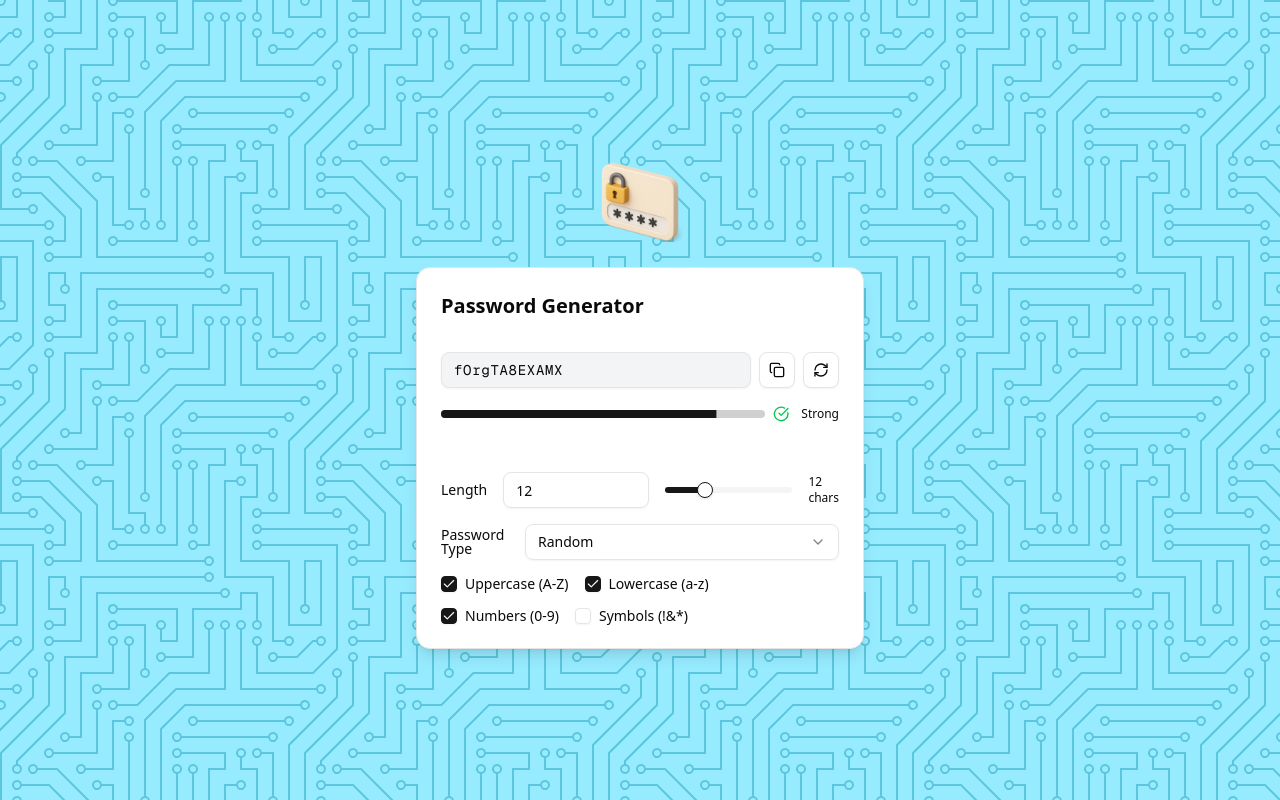
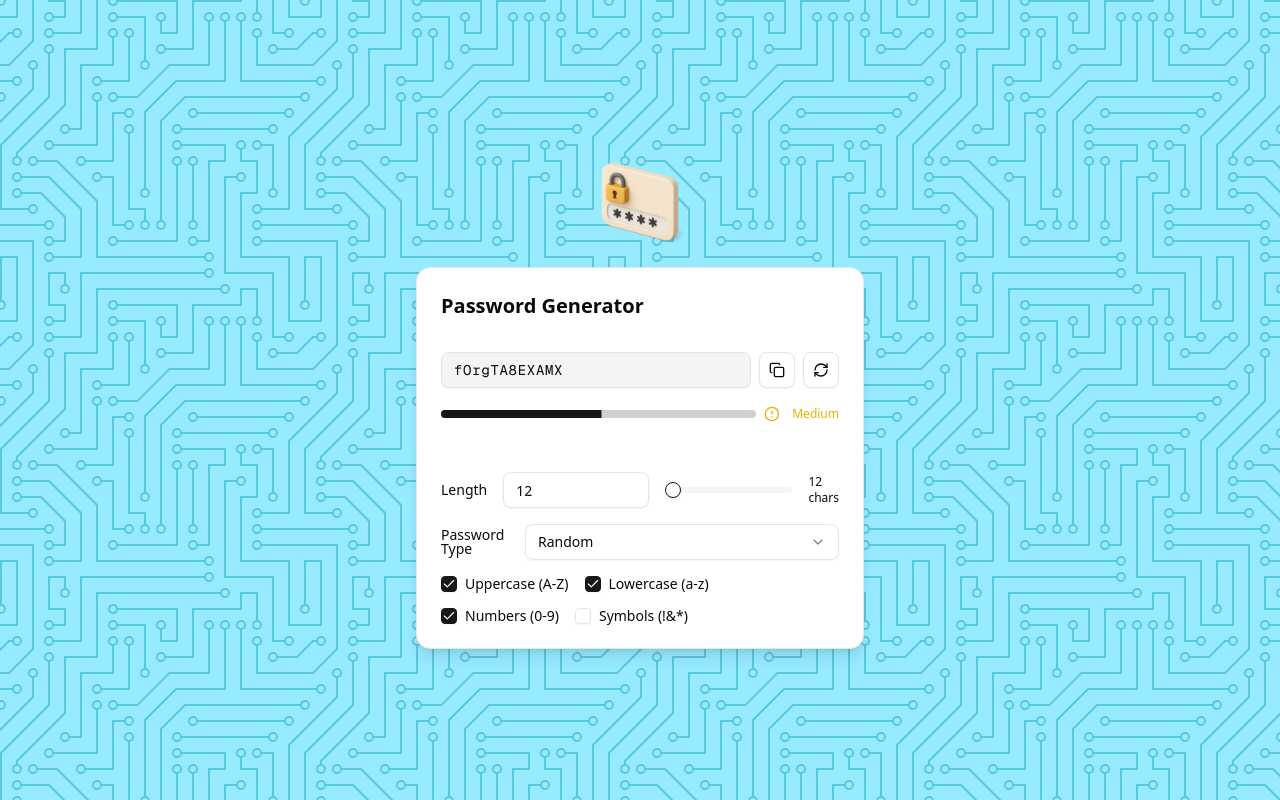
Before and after one commit to KurutoDenzeru/Password-Forge, a Next.js app: page / in a window 1280 px wide. Built offline with nearby package versions, Linux system fonts and the light colour scheme.

Commit message:
feat: enhance password generator with dynamic length and strength calculations

```diff
--- a/components/password-generator/PasswordGenerator.tsx
+++ b/components/password-generator/PasswordGenerator.tsx
@@ -6,12 +6,12 @@ import { PasswordOptions } from "./PasswordOptions";
 import { PasswordStrength } from "./PasswordStrength";
 import { PasswordActions } from "./PasswordActions";
 import { generateRandomPassword, getPasswordStrength } from "./utils";
-import { PasswordOptions as Options } from "./types";
+import { PasswordOptions as Options, MIN_PASSWORD_LENGTH, MAX_PASSWORD_LENGTH } from "./types";
 import { z } from "zod";
 
 const optionsSchema = z.object({
   type: z.enum(["random", "memorable"]),
-  length: z.number().min(4).max(32),
+  length: z.number().min(MIN_PASSWORD_LENGTH).max(MAX_PASSWORD_LENGTH),
   includeUppercase: z.boolean(),
   includeLowercase: z.boolean(),
   includeNumbers: z.boolean(),
@@ -20,7 +20,7 @@ const optionsSchema = z.object({
 
 const DEFAULT_OPTIONS: Options = {
   type: "random",
-  length: 12,
+  length: MIN_PASSWORD_LENGTH,
   includeUppercase: true,
   includeLowercase: true,
   includeNumbers: true,
--- a/components/password-generator/PasswordOptions.tsx
+++ b/components/password-generator/PasswordOptions.tsx
@@ -3,7 +3,7 @@ import { Input } from "@/components/ui/input";
 import { Slider } from "@/components/ui/slider";
 import { Label } from "@/components/ui/label";
 import { Select, SelectContent, SelectItem, SelectTrigger, SelectValue } from "@/components/ui/select";
-import { PasswordType, PasswordOptions as Options } from "./types";
+import { PasswordType, PasswordOptions as Options, MIN_PASSWORD_LENGTH, MAX_PASSWORD_LENGTH } from "./types";
 
 interface PasswordOptionsProps {
   options: Options;
@@ -24,15 +24,15 @@ export function PasswordOptions({ options, onChange }: PasswordOptionsProps) {
         <Input
           id="length"
           type="number"
-          min={4}
-          max={32}
+          min={MIN_PASSWORD_LENGTH}
+          max={MAX_PASSWORD_LENGTH}
           value={options.length}
-          onChange={e => onChange({ ...options, length: Number(e.target.value) })}
+          onChange={e => onChange({ ...options, length: Math.max(MIN_PASSWORD_LENGTH, Math.min(MAX_PASSWORD_LENGTH, Number(e.target.value))) })}
           className="w-full"
         />
         <Slider
-          min={4}
-          max={32}
+          min={MIN_PASSWORD_LENGTH}
+          max={MAX_PASSWORD_LENGTH}
           value={[options.length]}
           onValueChange={([val]) => onChange({ ...options, length: val })}
           className="w-full"
--- a/components/password-generator/PasswordStrength.tsx
+++ b/components/password-generator/PasswordStrength.tsx
@@ -5,17 +5,19 @@ interface PasswordStrengthProps {
   strength: number;
 }
 
+const STRENGTH_LABELS = [
+  { threshold: 80, label: "Strong", color: "text-green-500", Icon: CheckCircle },
+  { threshold: 50, label: "Medium", color: "text-yellow-500", Icon: AlertCircle },
+  { threshold: 0, label: "Weak", color: "text-red-500", Icon: AlertCircle },
+];
+
 export function PasswordStrength({ strength }: PasswordStrengthProps) {
-  const isStrong = strength >= 70;
+  const { label, color, Icon } = STRENGTH_LABELS.find(l => strength >= l.threshold) ?? STRENGTH_LABELS[2];
   return (
     <div className="flex items-center gap-2 mt-2">
       <Progress value={strength} className="w-full" />
-      {isStrong ? (
-        <CheckCircle className="text-green-500" size={20} />
-      ) : (
-        <AlertCircle className="text-yellow-500" size={20} />
-      )}
-      <span className="text-xs ml-1">{isStrong ? 'Strong' : 'Weak'}</span>
+      <Icon className={color} size={20} />
+      <span className={`text-xs ml-1 ${color}`}>{label}</span>
     </div>
   );
 }
--- a/components/password-generator/types.ts
+++ b/components/password-generator/types.ts
@@ -1,4 +1,7 @@
 // Types for password generator
+
+export const MIN_PASSWORD_LENGTH = 12;
+export const MAX_PASSWORD_LENGTH = 64;
 
 export type PasswordType = 'random' | 'memorable';
 
--- a/components/password-generator/utils.ts
+++ b/components/password-generator/utils.ts
@@ -24,13 +24,18 @@ export function generateRandomPassword(options: PasswordOptions): string {
 
 /**
  * Calculate password strength (0-100)
+ * More dynamic: length, variety, and entropy
  */
 export function getPasswordStrength(password: string): number {
+  if (!password) return 0;
   let score = 0;
-  if (password.length >= 8) score += 25;
-  if (/[A-Z]/.test(password)) score += 20;
-  if (/[a-z]/.test(password)) score += 20;
-  if (/[0-9]/.test(password)) score += 20;
-  if (/[!&*]/.test(password)) score += 15;
-  return Math.min(score, 100);
+  // Length bonus (up to 40)
+  score += Math.min(40, (password.length - 8) * 2);
+  // Variety bonus (up to 30)
+  const sets = [/[A-Z]/, /[a-z]/, /[0-9]/, /[!&*]/].filter(r => r.test(password)).length;
+  score += sets * 7.5;
+  // Entropy bonus (up to 30)
+  const unique = new Set(password).size;
+  score += Math.min(30, unique * 2);
+  return Math.max(0, Math.min(100, Math.round(score)));
 }
```
